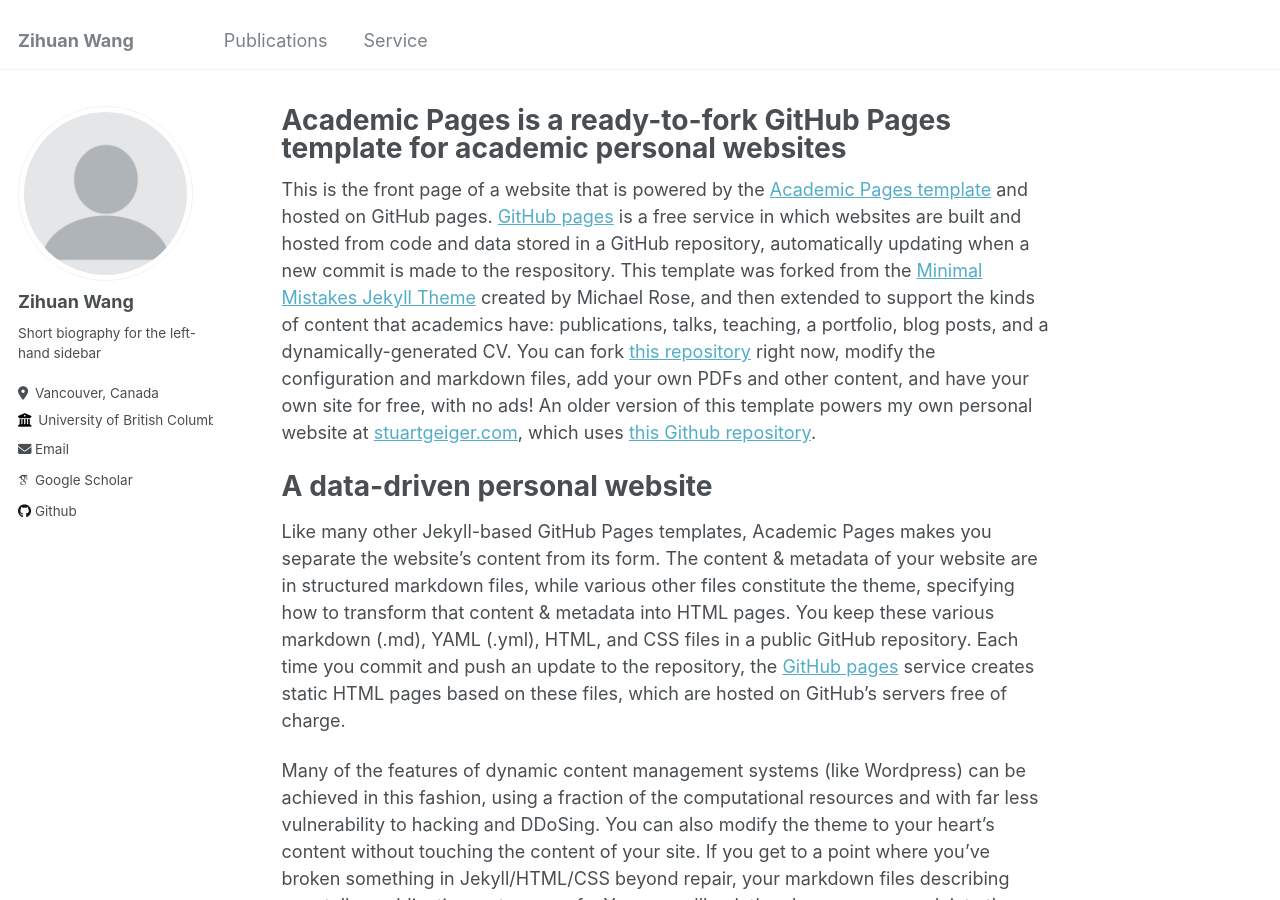
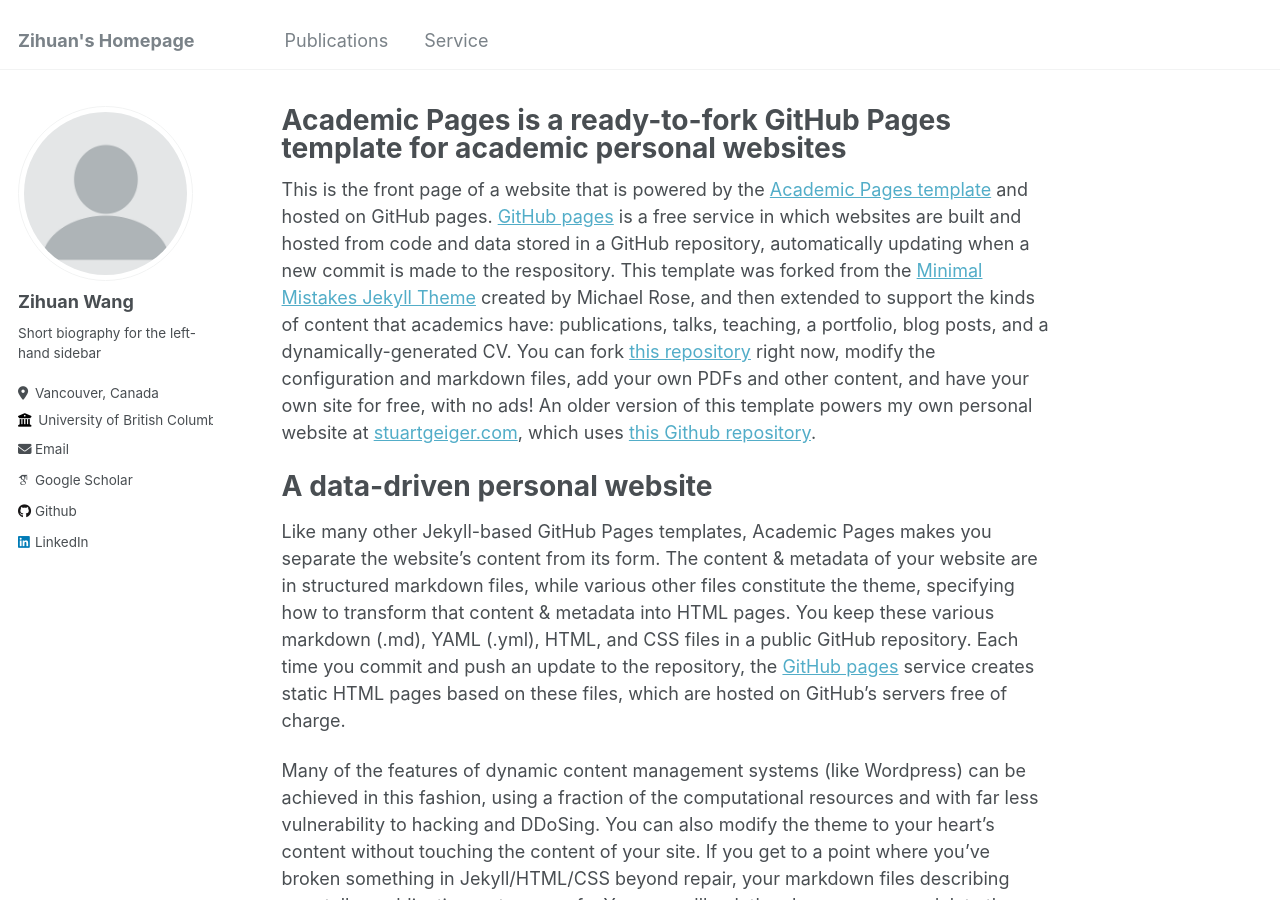
Before and after one commit to zihuanwang/zihuanwang.github.io, a Jekyll site: the page built from _pages/about.md, in a window 1280 px wide and 900 px high. Built offline with Jekyll 4.4.1, drawn with Linux system fonts in a browser that asks for light colours; some web fonts are replaced.

Commit message:
Update _config.yml

```diff
--- a/_config.yml
+++ b/_config.yml
@@ -8,7 +8,7 @@
 
 # Basic Site Settings
 locale                   : "en-US"
-title                    : "Zihuan Wang"
+title                    : "Zihuan's Homepage"
 title_separator          : "-"
 name                     : &name "Zihuan Wang"
 description              : &description "personal description"
@@ -57,7 +57,7 @@
   keybase          : # Username
   instagram        : # Username
   lastfm           : # Username
-  linkedin         : # Username
+  linkedin         : "Zihuan Wang" # Username
   mastodon         : # URL
   medium           : # URL
   pinterest        : # Username
```
